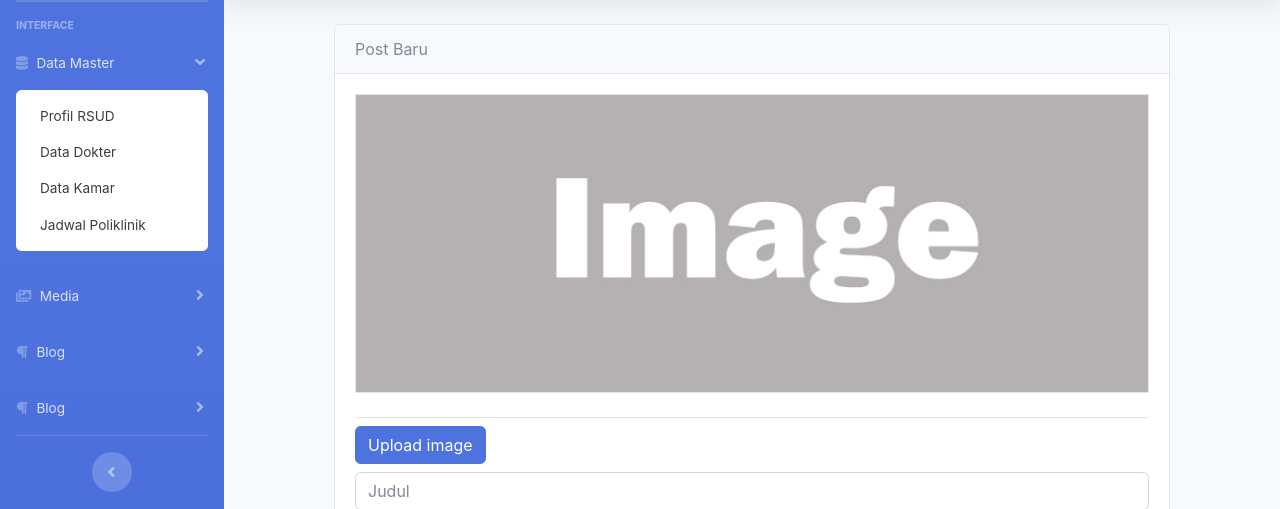
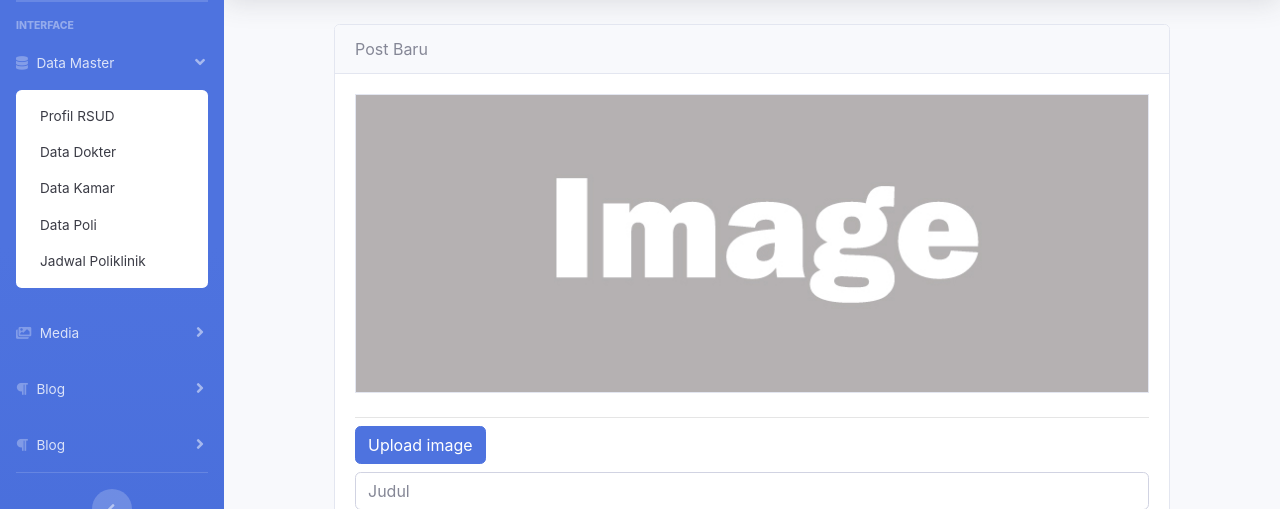
Before and after one commit to eddyyucca/RSUD-Datu-Sanggul, a CodeIgniter app: page /database/index.php/admin/post_baru in a window 1280 px wide, after a click on "Data Master". Shown: the part 70-579 px from the top of the page. Run offline with CodeIgniter, Linux system fonts and the light colour scheme; some libraries are stand-ins or nearby versions.

Commit message:
12-19-2020

```diff
--- a/application/config/database.php
+++ b/application/config/database.php
@@ -78,7 +78,7 @@ $db['default'] = array(
 	'hostname' => 'localhost',
 	'username' => 'root',
 	'password' => '',
-	'database' => '',
+	'database' => 'sik2',
 	'dbdriver' => 'mysqli',
 	'dbprefix' => '',
 	'pconnect' => FALSE,
--- a/application/controllers/Admin.php
+++ b/application/controllers/Admin.php
@@ -56,14 +56,23 @@ class Admin extends CI_Controller
         $this->load->view('admin/templates/footer');
     }
 
-
     public function post()
     {
-        $data['judul'] = "Dashboard";
-        $data['nama'] = "Developer";
-        $this->load->view('admin/templates/header', $data);
-        $this->load->view('admin/profil_rsud/index', $data);
-        $this->load->view('admin/templates/footer');
+        $this->form_validation->set_rules('nama_bidang', 'Bidang', 'required');
+        if ($this->form_validation->run() == FALSE) {
+            $data['judul'] = "Dashboard";
+            $data['nama'] = "Developer";
+            $this->load->view('admin/templates/header', $data);
+            $this->load->view('admin/profil_rsud/index', $data);
+            $this->load->view('admin/templates/footer');
+        } else {
+
+            $data['judul'] = "Dashboard";
+            $data['nama'] = "Developer";
+            $this->load->view('admin/templates/header', $data);
+            $this->load->view('admin/profil_rsud/index', $data);
+            $this->load->view('admin/templates/footer');
+        }
     }
 
     public function post_baru()
@@ -74,6 +83,15 @@ class Admin extends CI_Controller
         $this->load->view('admin/post/post_baru', $data);
         $this->load->view('admin/templates/footer');
     }
+
+    public function data_poli()
+    {
+        $data['judul'] = "Dashboard";
+        $data['nama'] = "Developer";
+        $this->load->view('admin/templates/header', $data);
+        $this->load->view('admin/poli/data_poli', $data);
+        $this->load->view('admin/templates/footer');
+    }
 }
 
 /* End of file Admin.php */
--- a/application/views/admin/post/post_baru.php
+++ b/application/views/admin/post/post_baru.php
@@ -12,7 +12,7 @@
                 <div class="card-header">Post Baru</div>
                 <div class="card-body">
 
-                    <form action="{{ route('post.store') }} " method="post" enctype="multipart/form-data">
+                    <form action="<?= base_url('admin/') ?>" method="post" enctype="multipart/form-data">
                         <script>
                             function readURL(input) {
                                 if (input.files && input.files[0]) {
@@ -43,7 +43,7 @@
                     </form>
                     <!-- script text post -->
                     <script src="<?= base_url('assets') ?>/ckeditor/ckeditor.js"></script>
-                    sudo snap install postman
+
                     <script>
                         var konten = document.getElementById("konten");
                         CKEDITOR.replace(konten, {
--- a/application/views/admin/templates/header.php
+++ b/application/views/admin/templates/header.php
@@ -7,6 +7,7 @@
   <meta name="viewport" content="width=device-width, initial-scale=1, shrink-to-fit=no">
   <meta name="description" content="">
   <meta name="author" content="">
+
   <title><?= $judul; ?></title>
   <!-- Custom fonts for this template-->
   <link href="<?= base_url('assets') ?>/admin/vendor/fontawesome-free/css/all.min.css" rel="stylesheet" type="text/css">
@@ -15,6 +16,7 @@
   <link href="<?= base_url('assets') ?>/admin/css/sb-admin-2.min.css" rel="stylesheet">
   <link href="<?= base_url('assets') ?>/admin/vendor/datatables/dataTables.bootstrap4.min.css" rel="stylesheet">
   <link href="<?= base_url('assets') ?>/ckeditor5/sample/css/sample.css" rel="stylesheet">
+  <link rel="icon" type="image/x-icon" href="<?= base_url('assets'); ?>/img/favicon.ico" />
 </head>
 
 <body id="page-top">
@@ -53,6 +55,7 @@
               <a class="collapse-item" href="<?= base_url('admin/profil_rsud') ?>">Profil RSUD</a>
               <a class="collapse-item" href="<?= base_url('admin/info_dokter') ?>">Data Dokter</a>
               <a class="collapse-item" href="<?= base_url('admin/info_kamar') ?>">Data Kamar</a>
+              <a class="collapse-item" href="<?= base_url('admin/data_poli') ?>">Data Poli</a>
               <a class="collapse-item" href="<?= base_url('admin/info_kamar') ?>">Jadwal Poliklinik</a>
             </div>
           </div>
--- a/application/views/pages/templates/header.php
+++ b/application/views/pages/templates/header.php
@@ -15,7 +15,7 @@
     <link rel="stylesheet" href="<?= base_url('assets'); ?>/css/owl.theme.default.min.css">
     <link rel="stylesheet" href="<?= base_url('assets'); ?>/css/lity.min.css" />
     <link rel="stylesheet" href="<?= base_url('assets'); ?>/css/aos.css" />
-    <link rel="icon" type="image/x-icon" href="<?= base_url('assets'); ?>/img/ico.ico" />
+    <link rel="icon" type="image/x-icon" href="<?= base_url('assets'); ?>/img/favicon.ico" />
     <script data-search-pseudo-elements defer src="<?= base_url('assets'); ?>/js/all.min.js" crossorigin="anonymous"></script>
     <script src="<?= base_url('assets'); ?>/js/feather.min.js" crossorigin="anonymous">
     </script>
--- a/application/views/templates/header.php
+++ b/application/views/templates/header.php
@@ -9,13 +9,13 @@
     <meta name="description" content="" />
     <meta name="author" content="" />
     <title>RSUD Datu Sanggul Kab.Tapin</title>
+    <link rel="icon" type="image/x-icon" href="<?= base_url('assets'); ?>/img/favicon.ico" />
     <link href="<?= base_url('assets'); ?>/css/styles.css" rel="stylesheet" />
     <link href="<?= base_url('assets'); ?>/css/styles_count.css" rel="stylesheet" />
     <link rel="stylesheet" href="<?= base_url('assets'); ?>/css/owl.carousel.min.css">
     <link rel="stylesheet" href="<?= base_url('assets'); ?>/css/owl.theme.default.min.css">
     <link rel="stylesheet" href="<?= base_url('assets'); ?>/css/lity.min.css" />
     <link rel="stylesheet" href="<?= base_url('assets'); ?>/css/aos.css" />
-    <link rel="icon" type="image/x-icon" href="<?= base_url('assets'); ?>/img/ico.ico" />
     <script data-search-pseudo-elements defer src="<?= base_url('assets'); ?>/js/all.min.js" crossorigin="anonymous"></script>
     <script src="<?= base_url('assets'); ?>/js/feather.min.js" crossorigin="anonymous">
     </script>
```
Also changed, not shown: application/views/admin/post/index.php (+32 -0 lines), application/views/pages/Home.php (deleted, +0 -69 lines), assets/img/favicon.ico (added).
